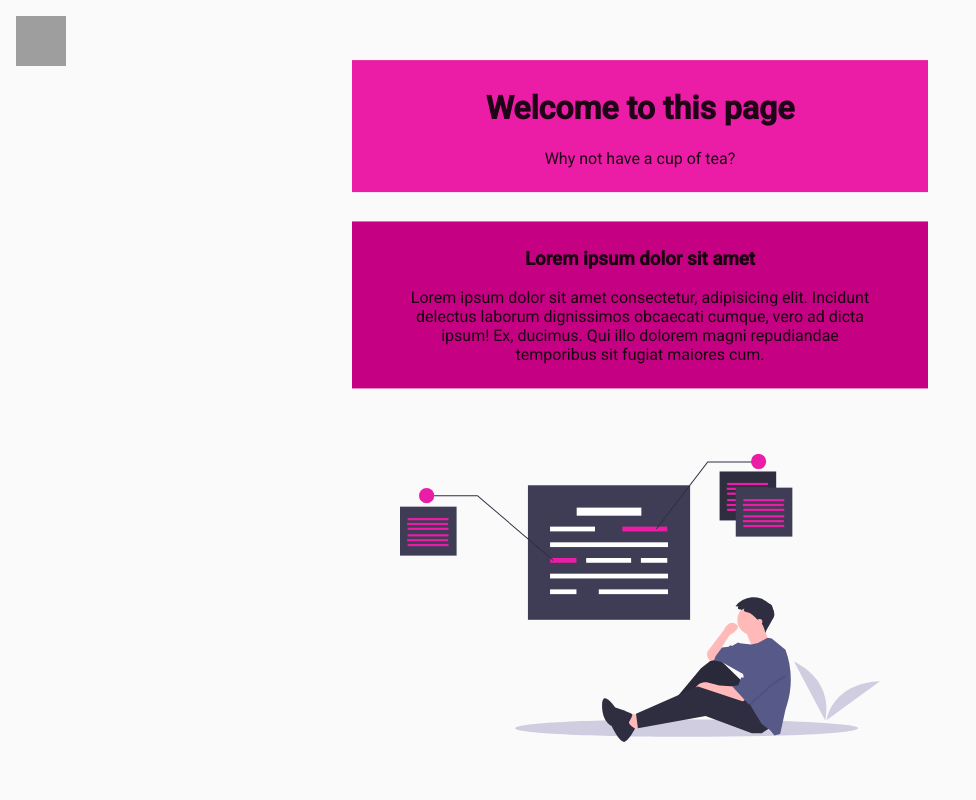
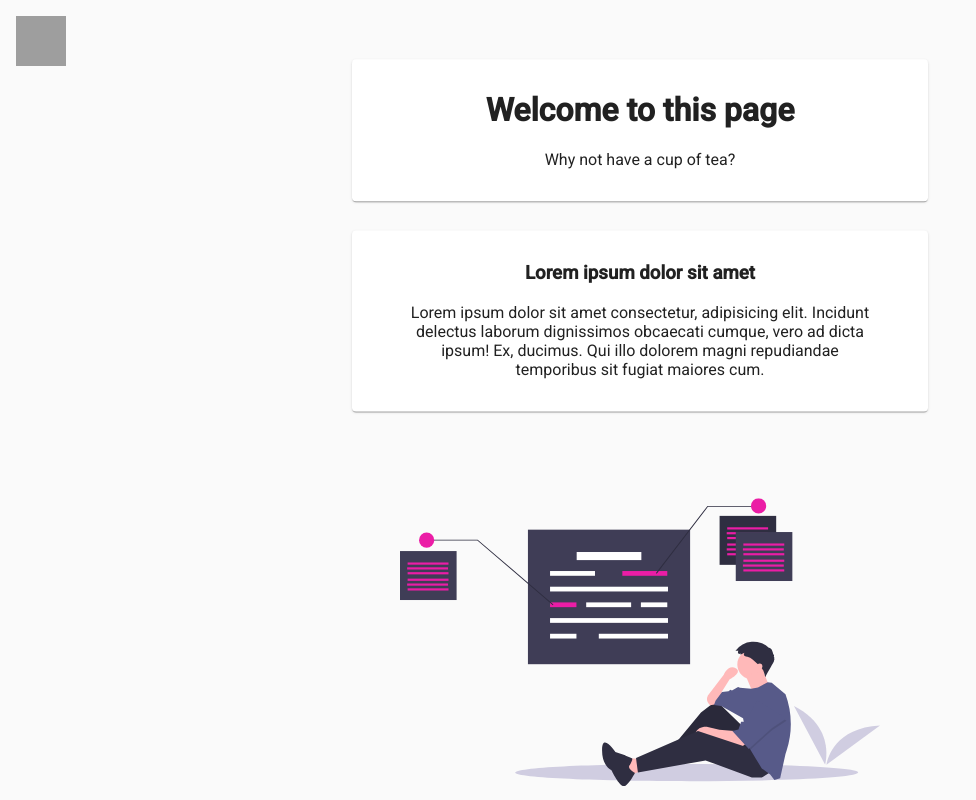
Before and after one commit to oAlerik/Material-Design-Stuff, an Angular app in the folder angular-material-design/: page / in a window 1280 px wide. Shown: the whole page, without its empty margins (0-976 px from the left). Built offline with nearby package versions, Linux system fonts and the light colour scheme; grey boxes are pictures that could not be loaded.

Commit message:
Stlying changes

```diff
--- a/angular-material-design/src/app/homepage/homepage.component.html
+++ b/angular-material-design/src/app/homepage/homepage.component.html
@@ -1,16 +1,16 @@
-<div class="title-content" [@fadeInState]="stateName">
+<mat-card class="title-content" [@fadeInState]="stateName">
   <h1>Welcome to this page</h1>
   <p>Why not have a cup of tea?</p>
-</div>
+</mat-card>
 
-<div class="text-content" [@fadeInState2]="stateName2">
+<mat-card class="text-content" [@fadeInState2]="stateName2">
   <h3>Lorem ipsum dolor sit amet</h3>
   <p>
     Lorem ipsum dolor sit amet consectetur, adipisicing elit. Incidunt delectus
     laborum dignissimos obcaecati cumque, vero ad dicta ipsum! Ex, ducimus. Qui
     illo dolorem magni repudiandae temporibus sit fugiat maiores cum.
   </p>
-</div>
+</mat-card>
 
 <div class="images" [@fadeInState3]="stateName3">
   <img src="../../assets/images/image2.svg" />
--- a/angular-material-design/src/app/homepage/homepage.component.scss
+++ b/angular-material-design/src/app/homepage/homepage.component.scss
@@ -1,19 +1,17 @@
 .homepage-content {
   text-align: center;
   width: 30em;
-  padding: 0.5em 3em;
+  padding: 2em 3em;
   margin: auto;
 }
 
 .title-content {
   @extend .homepage-content;
-  background-color: #eb1da6;
 }
 
 .text-content {
   @extend .homepage-content;
   margin-top: 2em;
-  background-color: #c50083;
 }
 
 .images {
```
Also changed, not shown: angular-material-design/src/styles.scss (+8 -2 lines).
